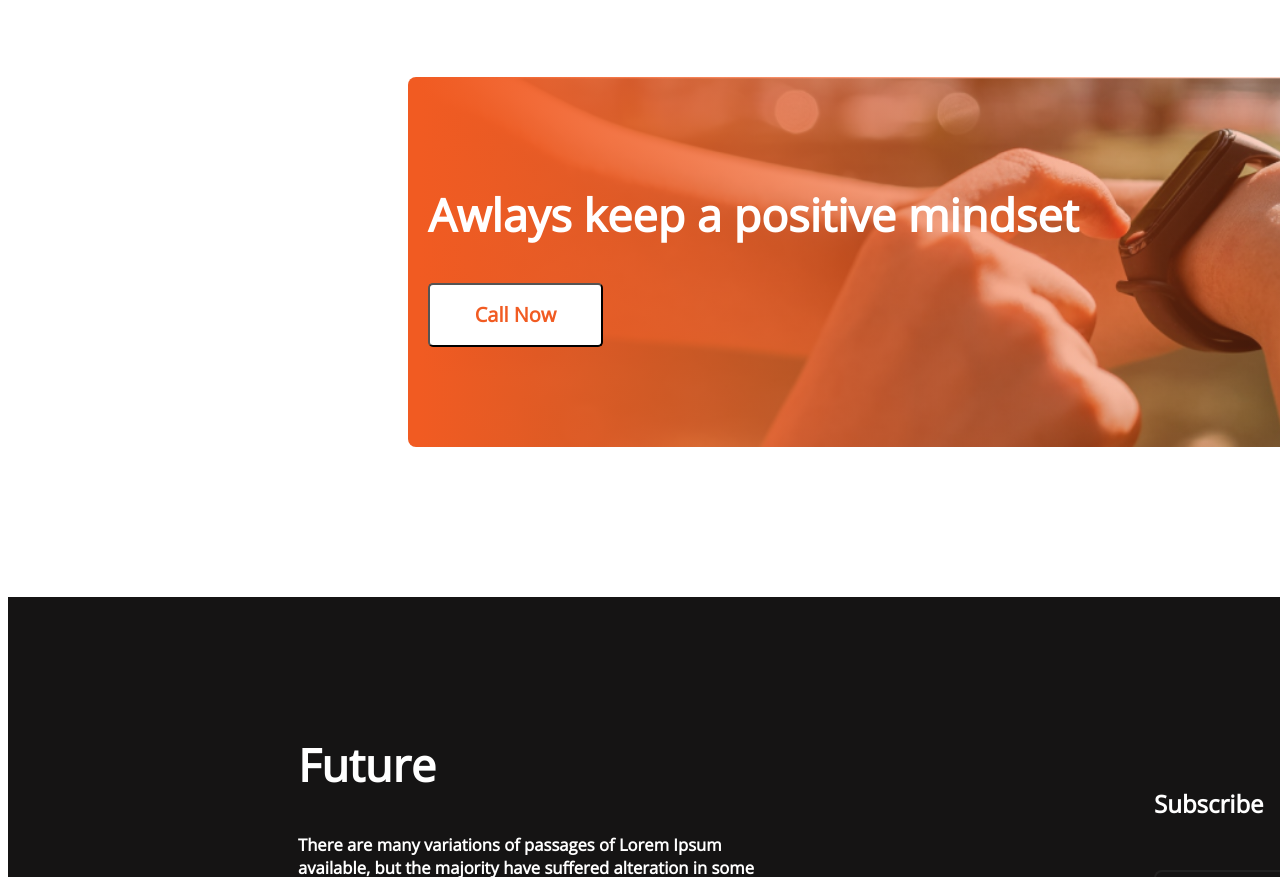
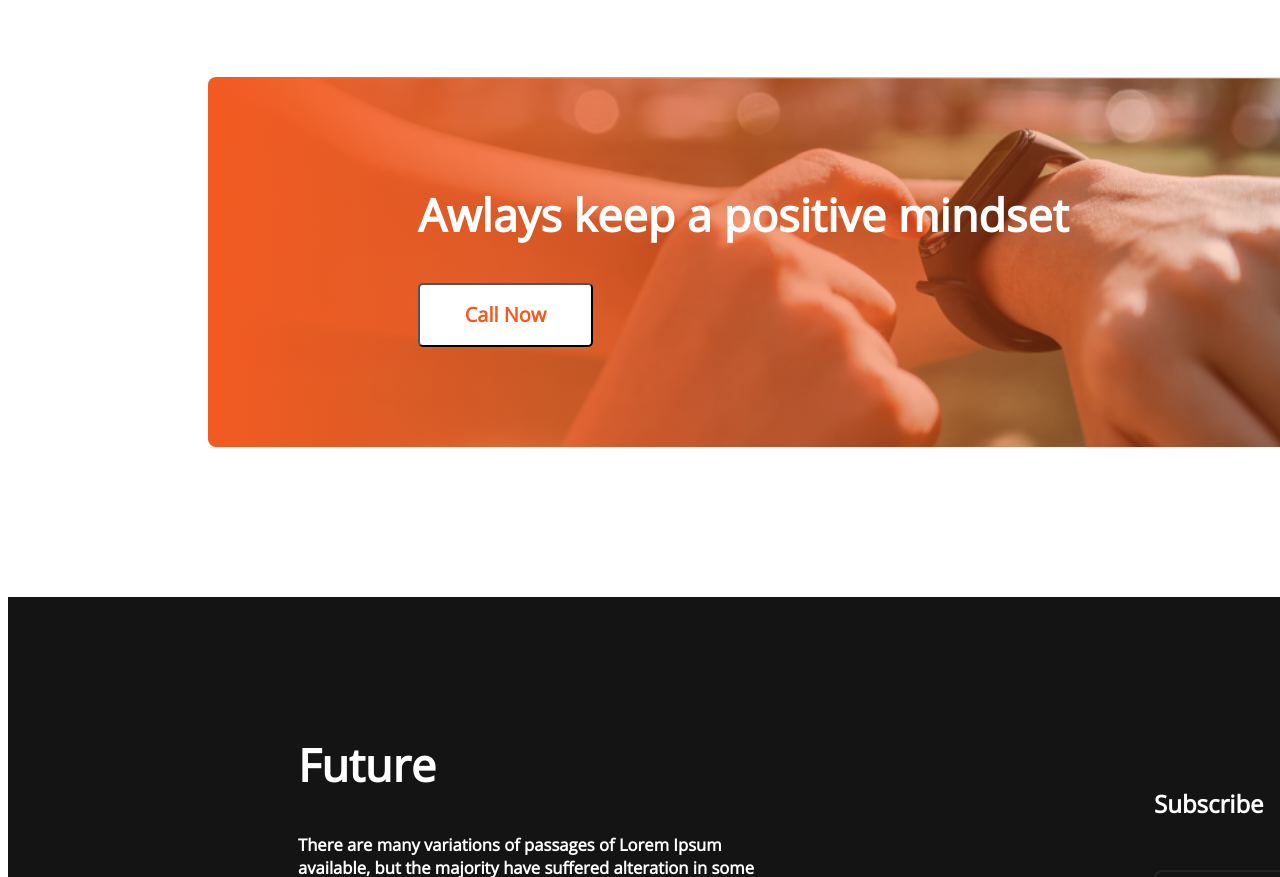
Before and after one commit to jamiulislam10/first-assignment, a plain HTML site: page index.html in a window 1280 px wide. Shown: the part 3158-4035 px from the top of the page. Drawn offline with nearby package versions, Linux system fonts and the light colour scheme.

Commit message:
padding correct

```diff
--- a/style.css
+++ b/style.css
@@ -148,10 +148,10 @@
     text-align: left;
     color: white;
     font-weight: 800;
-    padding-left: 20px;
+    padding-left: 210px;
     padding-top: 70px;
     margin-top: 80px;
-    margin-left: 400px;
+    margin-left: 200px;
     border-radius: 8px;
     background-size: cover;
 }
```
